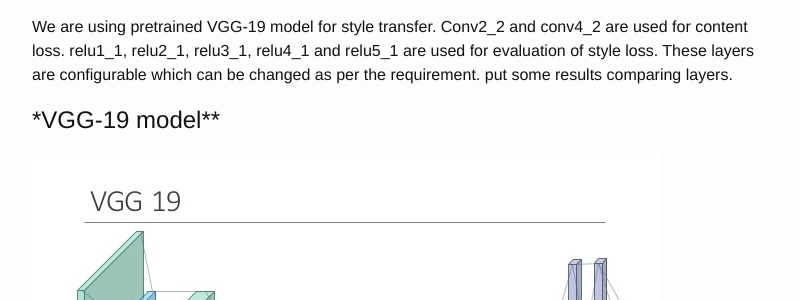
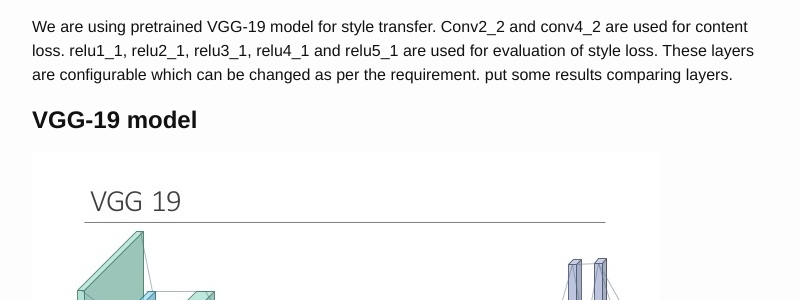
Before and after one commit to DarkKnightsDL/TargetedStyleTransfer, a Jekyll site: the page built from docs/index.md, in a window 1280 px wide and 900 px high, scrolled down 2652 px. Shown: the part 154-454 px from the top of the window, without its empty margins (238-1038 px from the left). Built offline with Jekyll 4.4.1, drawn with Linux system fonts in a browser that asks for light colours.

```diff
--- a/docs/index.md
+++ b/docs/index.md
@@ -68,7 +68,7 @@ Usually we use more than one layer to capture the style loss. There we do the su
 We are using pretrained VGG-19 model for style transfer. Conv2_2 and conv4_2 are used for content loss. relu1_1, relu2_1, relu3_1, relu4_1 and relu5_1 are used for evaluation of style loss. These layers are configurable which can be changed as per the requirement.
 put some results comparing layers.
 
-## *VGG-19 model**
+## **VGG-19 model**
 <img src="data/vgg-19.jpg"/>
 
 compare adam and lbfgs
```
